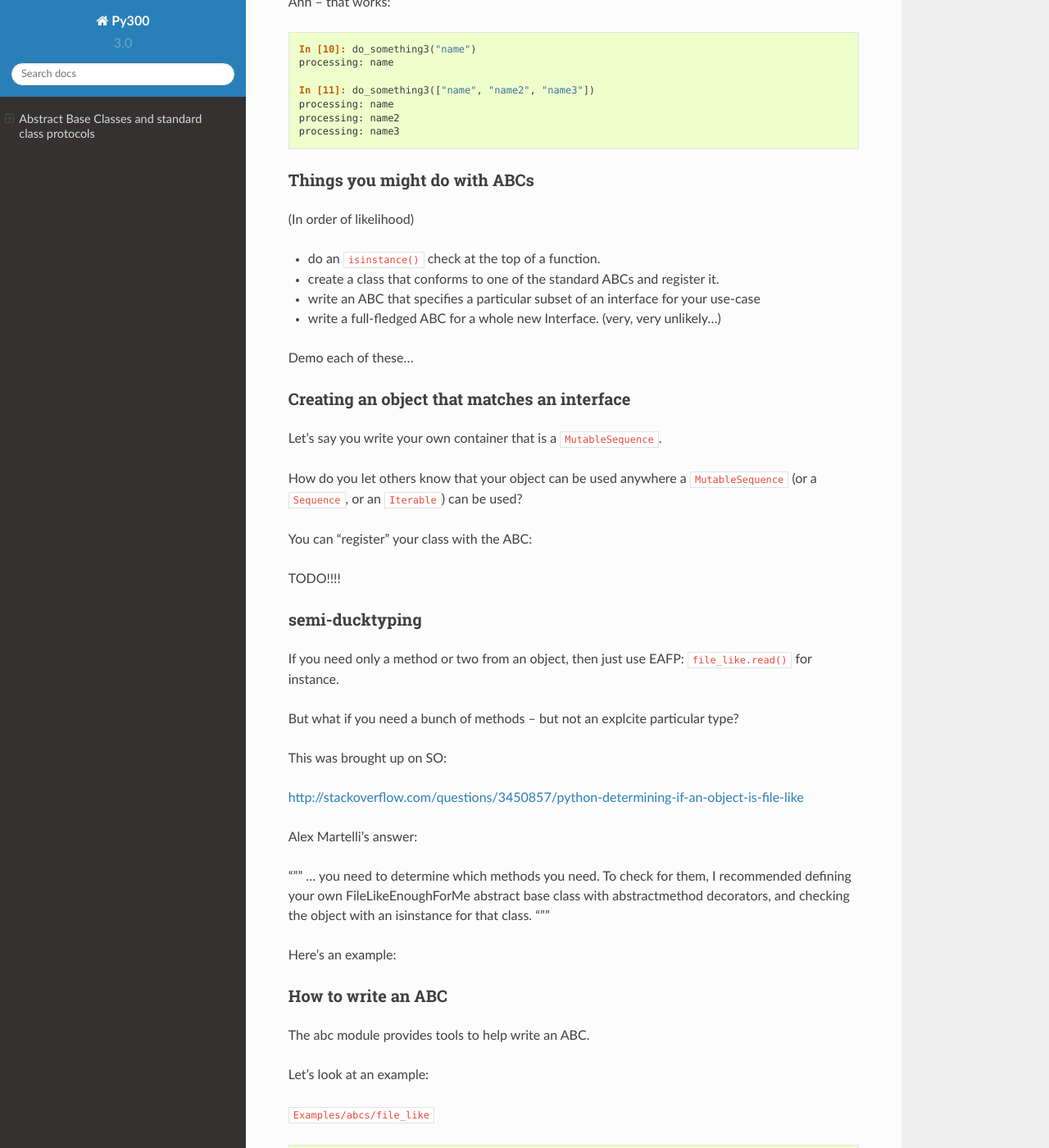
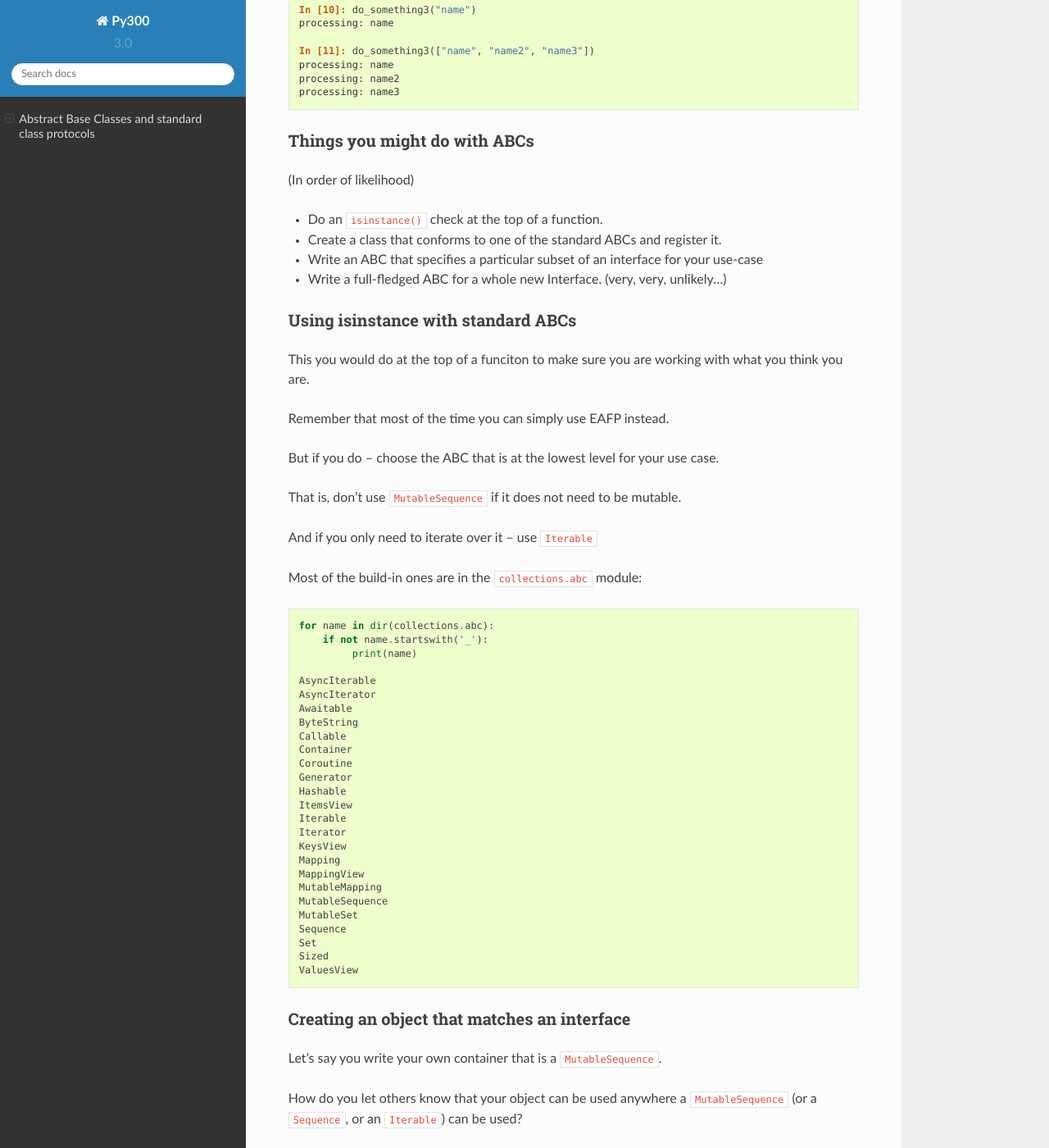
Before and after one commit to UWPCE-PythonCert/Py300, a Sphinx documentation site: the page built from source/ABCs.rst, in a window 1280 px wide and 1400 px high, scrolled down 4498 px. Shown: the whole window at 82% size. Built offline with Sphinx 7.4.7 and the Read the Docs theme 2.0.0, drawn with Linux system fonts in a browser that asks for light colours; some of the changed text lies outside the part shown.

Commit message:
updated ABC talk

```diff
--- a/source/ABCs.rst
+++ b/source/ABCs.rst
@@ -24,7 +23,7 @@
 This is very flexible -- a class does not have to provide *everything*
 that a given interface might require -- only the bit that is needed.
 
-For instance  number of functions in the Python standard library act on
+For instance, a number of functions in the Python standard library act on
 a "file-like object".
 
 That means "an object that follows the file interface". However, it is
@@ -47,7 +46,7 @@
 Protocols
 ---------
 
-"protocol" is essentially just another word for Interface. It tends to be
+"Protocol" is essentially just another word for Interface. It tends to be
 used when there is a bit more action -- such as the "Iterator Protocol".
 
 The Iterator protocol specifies not just methods and attributes, but actions:
@@ -94,7 +93,7 @@
 
 But that is not the "Python way"  -- we usually don't care if the passed
 in object is a list, or a tuple, or any other sequence type. What we care
-about is if is a Any Sequence (or maybe only any Iterable).
+about is if is *Any Sequence* (or maybe only any Iterable).
 
 Enter ABCs:
 
@@ -128,7 +127,7 @@
 One of the most common type errors seen in Python is the "sequence of
 strings" vs "single string" confusion:
 
-It is moderately common to write s function that acts on a bunch of
+It is moderately common to write a function that acts on a bunch of
 strings -- perhaps a bunch of filenames.
 
 .. code-block:: python
@@ -176,9 +175,9 @@
 
 Why?
 
-Well, the function is expecting an iterable of strings that is can loop over.
+Well, the function is expecting an iterable of strings that it can loop over.
 
-But a string IS an iterable of strings! it iterates over the string,
+But a string IS an iterable of strings! It iterates over the string,
 yielding each letter. And a letter is simply a string that happens to
 be of length-one.
 
@@ -243,25 +242,65 @@
     processing: name3
 
 
-
-
 Things you might do with ABCs
 -----------------------------
 
 (In order of likelihood)
 
-* do an ``isinstance()`` check at the top of a function.
+* Do an ``isinstance()`` check at the top of a function.
 
-* create a class that conforms to one of the standard ABCs and register it.
+* Create a class that conforms to one of the standard ABCs and register it.
 
-* write an ABC that specifies a particular subset of an interface for your
+* Write an ABC that specifies a particular subset of an interface for your
   use-case
 
-* write a full-fledged ABC for a whole new Interface.
-  (very, very unlikely...)
+* Write a full-fledged ABC for a whole new Interface.
+  (very, very, unlikely...)
 
-Demo each of these...
+Using isinstance with standard ABCs
+-----------------------------------
 
+This you would do at the top of a funciton to make sure you are working
+with what you think you are.
+
+Remember that most of the time you can simply use EAFP instead.
+
+But if you do -- choose the ABC that is at the lowest level for your use case.
+
+That is, don't use ``MutableSequence`` if it does not need to be mutable.
+
+And if you only need to iterate over it -- use ``Iterable``
+
+Most of the build-in ones are in the ``collections.abc`` module:
+
+.. code-block:: python
+
+    for name in dir(collections.abc):
+        if not name.startswith('_'):
+             print(name)
+
+    AsyncIterable
+    AsyncIterator
+    Awaitable
+    ByteString
+    Callable
+    Container
+    Coroutine
+    Generator
+    Hashable
+    ItemsView
+    Iterable
+    Iterator
+    KeysView
+    Mapping
+    MappingView
+    MutableMapping
+    MutableSequence
+    MutableSet
+    Sequence
+    Set
+    Sized
+    ValuesView
 
 Creating an object that matches an interface
 ---------------------------------------------
@@ -273,16 +312,42 @@
 
 You can "register" your class with the ABC:
 
-TODO!!!!
+Every ABC has a register method that can serve as a decorator:
+
+.. code-block:: python
+
+    import collections.abc
+
+    @collections.abc.Sequence.register
+    class MyKindOfSequence():
+
+        def __init__(self, an_iterable):
+            self.contents = list(an_iterable)
+
+        def __len__(self):
+            return len(self.contents)
+
+.. code-block:: ipython
+
+    In [23]: s = MyKindOfSequence(('this', 'that', 4))
+
+    In [24]: isinstance(s, MyKindOfSequence)
+    Out[24]: True
+
+``Examples/abcs/register.py``
+
+**CAUTION:** you really should implement the entire interface if you are
+going to register something!
 
 
-semi-ducktyping
+Semi-ducktyping
 ---------------
 
 If you need only a method or two from an object, then just use EAFP:
 ``file_like.read()`` for instance.
 
-But what if you need a bunch of methods -- but not an explcite particular type?
+But what if you need a bunch of methods -- but not an explicit particular
+type?
 
 This was brought up on SO:
 
@@ -293,9 +358,12 @@
 """
 ... you need to determine which methods you need. To check for them, I
 recommended defining your own FileLikeEnoughForMe abstract base class
-with abstractmethod decorators, and checking the object with an isinstance
-for that class.
+with ``abstractmethod`` decorators, and checking the object with
+``isinstance`` for that class.
 """
+
+**Note** You could use ``isinstance(obj, io.FileIO)``, but then you
+would only be able to use object that conformed to the full File interface.
 
 Here's an example:
 
@@ -355,7 +423,7 @@
 Using an ABC
 ------------
 
-You use the ABC by passing it to isinstance:
+You use the ABC by passing it to ``isinstance``:
 
 .. code-block:: python
 
@@ -368,7 +436,7 @@
         # check if we got the right thing
         if not isinstance(f, FileLike):
             raise TypeError("you must pass an open file-like object to use_a_file\n"
-                            " A {} does not satisfy teh FileLike protocol".format(type(f))
+                            " A {} does not satisfy the FileLike protocol".format(type(f))
                             )
         print("Hey -- I can use that! -- {}".format(type(f)))
 
@@ -403,6 +471,7 @@
         ...:     use_a_file(a_file)
         ...:
     Hey -- I can use that! -- <class '_io.TextIOWrapper'>
+
 
 Making your own implementation of FileLike:
 -------------------------------------------
@@ -472,7 +541,6 @@
 
   In [29]: use_a_file(my_f)
   Hey -- I can use that! -- <class '__main__.MyFileType'>
-
 
 
 
@@ -575,6 +643,8 @@
 https://dbader.org/blog/abstract-base-classes-in-python
 
 http://stackoverflow.com/questions/3570796/why-use-abstract-base-classes-in-python
+
+https://pymotw.com/3/abc/
 
 
 Other handy built-in sequences
```
Also changed, not shown: other parts of source/ABCs.rst (+5 -6 lines).
